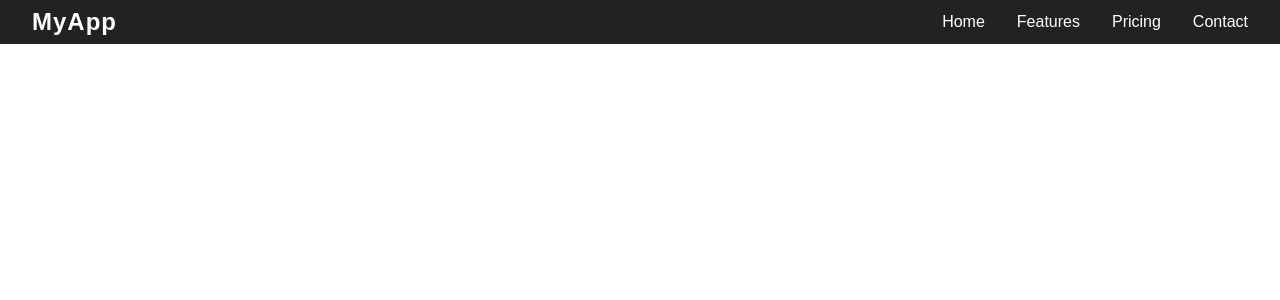
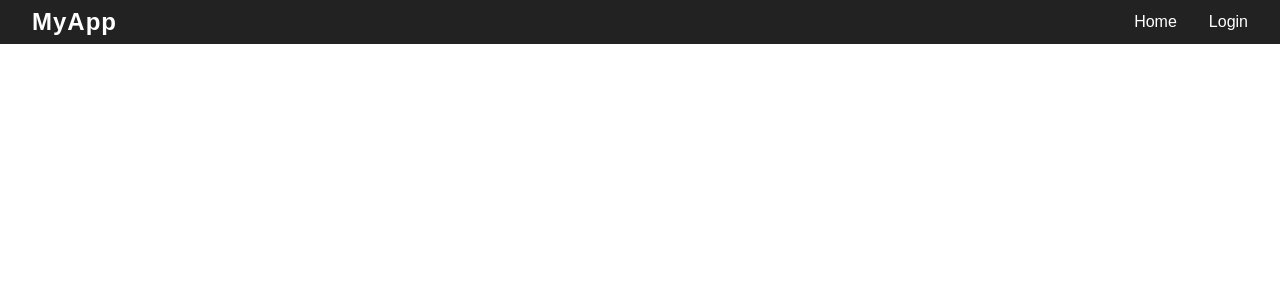
Before and after one commit to Sasank-5716/Django-Projects, a Django app: template crm_app/dcrm/website/templates/navbar.html in a window 1280 px wide. Shown: the top 300 px of the page. Run offline with Django 5.2, Linux system fonts and the light colour scheme; the template is opened without the code that fills it, so the values that code supplies are empty.

Commit message:
create logout

```diff
--- a/crm_app/dcrm/website/templates/login.html
+++ b/crm_app/dcrm/website/templates/login.html
@@ -64,7 +64,7 @@
     </style>
   </head>
   <body>
-
+   {% include 'navbar.html' %}
     <div class="login-container">
       <h2>Login</h2>
       <form method="post">
--- a/crm_app/dcrm/website/templates/navbar.html
+++ b/crm_app/dcrm/website/templates/navbar.html
@@ -1,3 +1,4 @@
+{% load static %}
 <!DOCTYPE html>
 <html lang="en">
 <head>
@@ -46,9 +47,12 @@
         <div class="logo">MyApp</div>
         <ul>
             <li><a href="#">Home</a></li>
-            <li><a href="#">Features</a></li>
-            <li><a href="#">Pricing</a></li>
-            <li><a href="#">Contact</a></li>
+
+            {% if user.is_authenticated %}
+            <li><a href="{% url 'login'%}">Logout</a></li>
+            {% else %}
+            <li><a href="{% url 'login' %}">Login</a></li>
+            {% endif %}
         </ul>
     </nav>
 </body>
--- a/crm_app/dcrm/website/views.py
+++ b/crm_app/dcrm/website/views.py
@@ -23,4 +23,6 @@ def login_user(request):
     return render(request, 'login.html', {})
 
 def logout_user(request):
-    pass
+    logout(request)
+    messages.success(request, 'You have been logged out')
+    return redirect('home')
```
Also changed, not shown: crm_app/dcrm/website/templates/base.html (+1 -11 lines).
